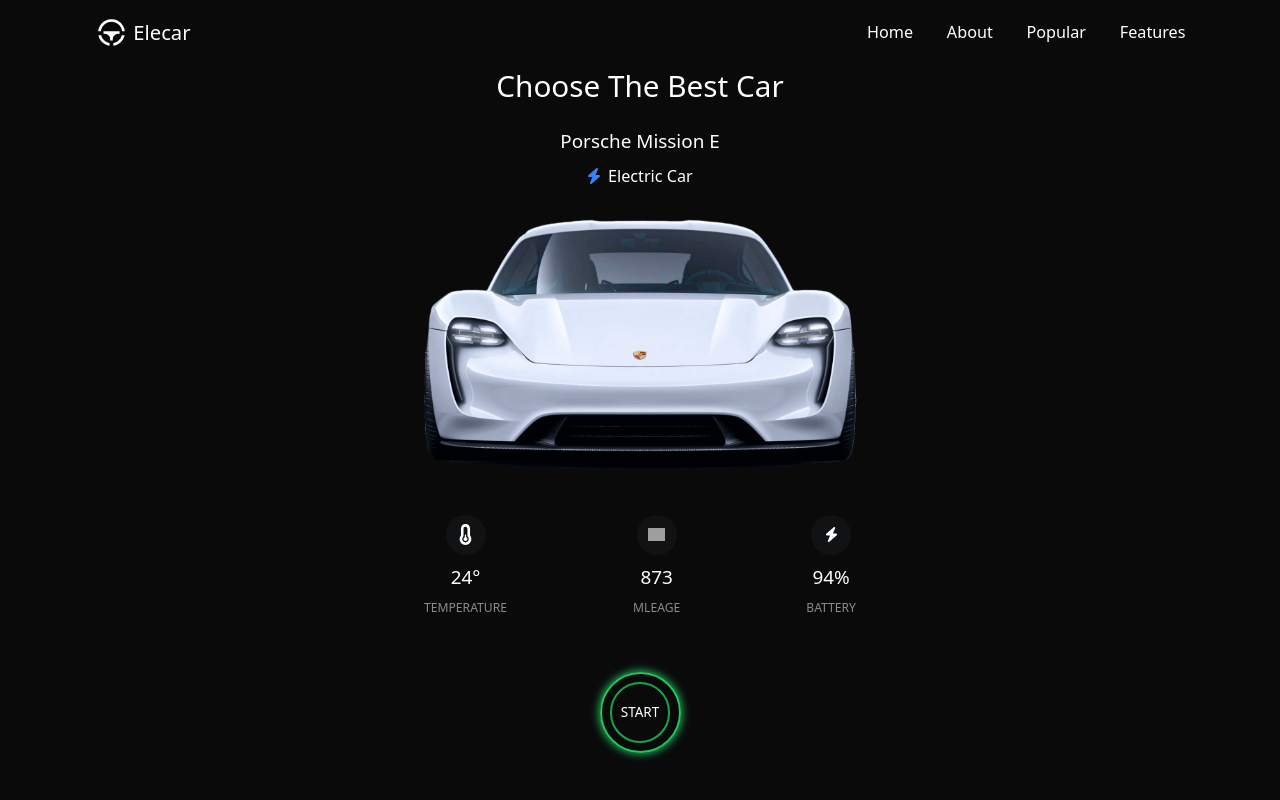
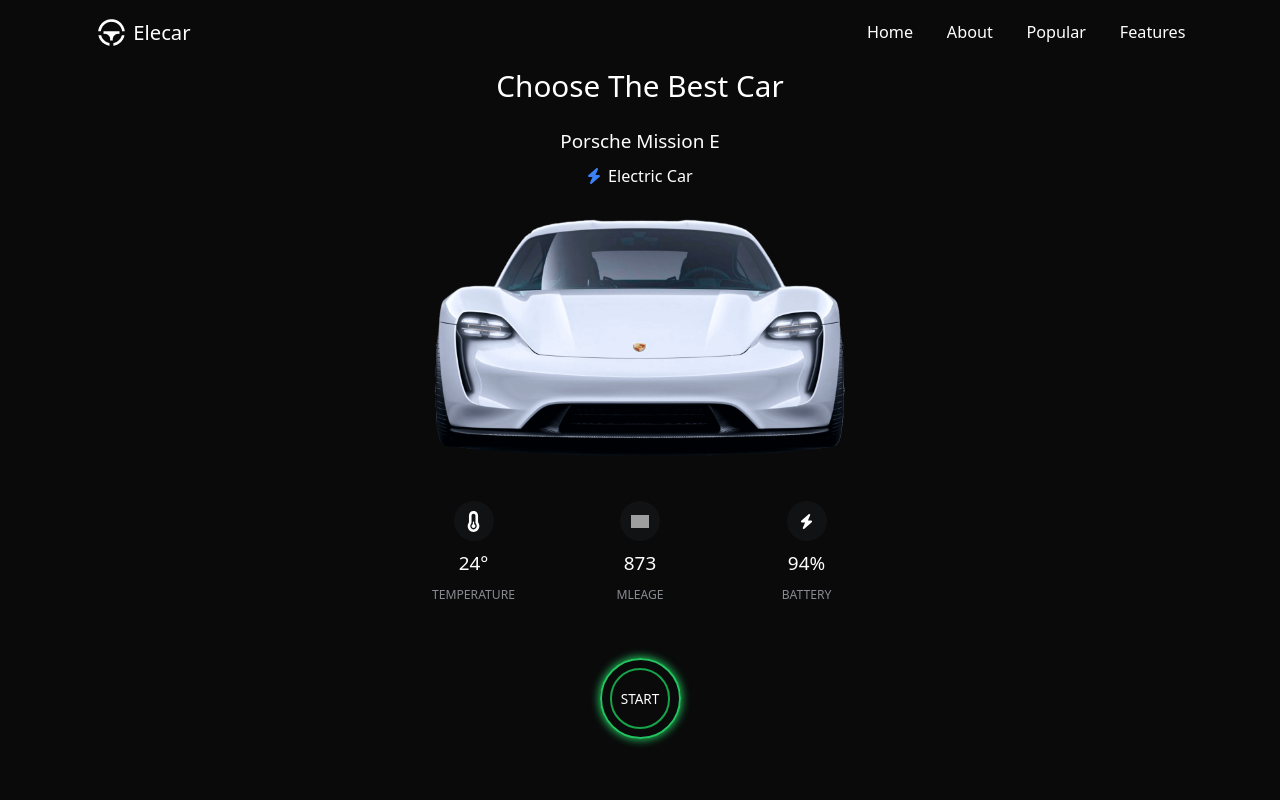
Before and after one commit to SouhailM07/elecar-website, a React (Vite) app: page / in a window 1280 px wide. Shown: the top 800 px of the page. Built offline with nearby package versions, Linux system fonts and the light colour scheme; grey boxes are pictures that could not be loaded; the HTML template or start-up script is replaced by a standard one.

Commit message:
[Home] component :fixing details layout and reduce car size

```diff
--- a/src/components/Home/Home.tsx
+++ b/src/components/Home/Home.tsx
@@ -44,10 +44,10 @@
         <CardMedia
           image={home_img}
           component="div"
-          className="h-[19rem] w-[50rem] !bg-contain my-[2rem]"
+          className="h-[18rem] w-[50rem] !bg-contain my-[2rem]"
         />
         <CardContent>
-          <ul className="flex justify-between w-[32rem]">
+          <ul className="grid grid-cols-3 place-items-center w-[37rem]">
             {arrOfDetails.map((e, i) => {
               return (
                 <li
```
